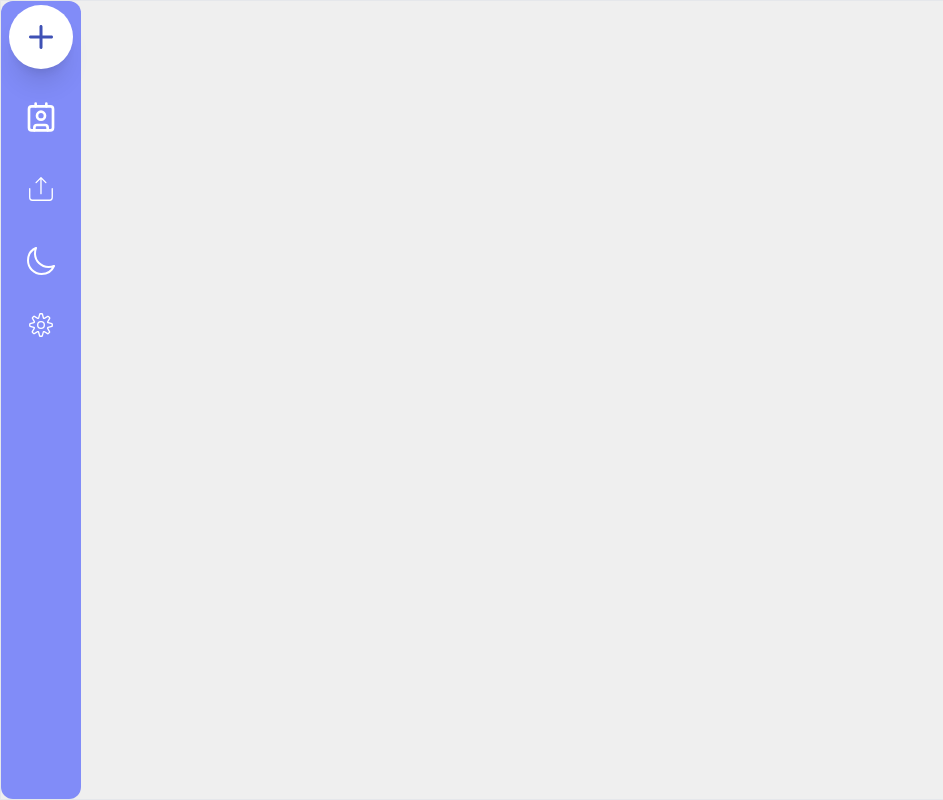
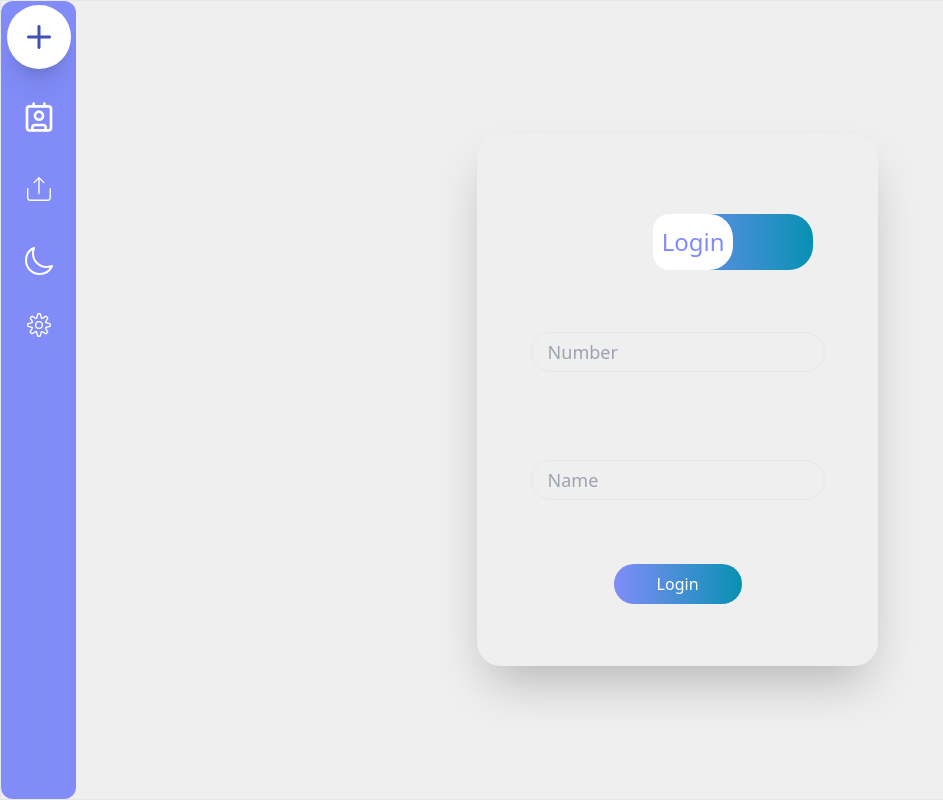
Before and after one commit to Jahaziel-19/contactos, a React (Vite) app in the folder front/: page / in a window 1280 px wide. Before the commit this address had no page. Shown: the whole page, without its empty margins (0-943 px from the left). Built offline with nearby package versions, Linux system fonts and the light colour scheme.

Commit message:
login medio hecho

```diff
--- a/front/package.json
+++ b/front/package.json
@@ -31,6 +31,6 @@
     "postcss": "^8.4.45",
     "tailwind-scrollbar": "^3.1.0",
     "tailwindcss": "^3.4.10",
-    "vite": "^5.4.1"
+    "vite": "^5.4.6"
   }
 }
--- a/front/src/App.jsx
+++ b/front/src/App.jsx
@@ -3,6 +3,8 @@ import Contacts from './Contacts/Contacts.jsx'
 import Leftbar from './Leftbar/Leftbar.jsx';
 import { BrowserRouter as  Router, Route, Routes } from 'react-router-dom';
 import AddContact from './Leftbar/Elements/AddContact/AddContact.jsx';
+import  Login  from './User/login.jsx';
+
 function App() {
 
   return (
@@ -13,9 +15,9 @@ function App() {
         <Routes>
              <Route path='/contacts' element={<Contacts/>}></Route>
             <Route path='/add-contact' element={<AddContact/>}/>
+            <Route path='/' element={<Login/>}></Route>
           </Routes>
-          </div>
-
+      </div>
       </Router>
 
     </>
--- a/front/src/InfoContacts/Info.jsx
+++ b/front/src/InfoContacts/Info.jsx
@@ -9,7 +9,14 @@ const Info = ({id}) => {
         const {title,textContent} = e.target;
         setModify({value:textContent,type:title});
     }
-
+    const handleChange = e =>{
+        const {value} = e.target;
+        setModify(values=>({...values,value:value}));
+        console.log(modify);
+    }
+    const handleBlur = e => {
+        setModify({value:null,type:null});
+    }
     return (
         <div className='bg-black h-full w-2/3 hide-scrollbar'>
         <div className="w-full h-full bg-custom-gray flex justify-center items-start pt-20">
@@ -17,14 +24,17 @@ const Info = ({id}) => {
                  <div className=" w-2/5 h-1/3 flex justify-center items-center bottom-10 relative">
                      <div className=" w-32 h-32 rounded-full bg-gradient-to-r from-indigo-400 to-cyan-600"></div>
                 </div>
-                {modify.type==='number'?
-                <input  value={modify.value}></input>
+                {modify.type==='number' ?
+                <input name="number" onBlur={handleBlur} onChange={handleChange} className="bg-custom-gray bottom-7 left-2 relative" value={modify.value}></input>
                 :
                 <p title="number" onDoubleClick={handleDblClick} className="text-black bottom-7 relative text-opacity-25" >{`numero de contacto ${id}`}</p>
                 }
-                <div className="bg-custom-gray w-5/6  bottom-7 relative">
-                    <p title="name" onDoubleClick={handleDblClick} className="text-cyan-600  break-words text-center text-2xl" >{`nombre de contacto ${id}`}</p>
-                    </div>
+                <div className="bg-custom-gray w-5/6  bottom-4 relative">
+                    {modify.type === "name" ?
+                    <input name="name" type="text"  onBlur={handleBlur} onChange={handleChange} className="bg-custom-gray left-24 text-2xl relative rounded-3xl pl-4" value={modify.value}  />
+                    :
+                    <p title="name" onDoubleClick={handleDblClick} className="text-cyan-600  break-words text-center text-2xl" >{`nombre de contacto ${id}`}</p>}
+                </div>
 
                 <div className=" w-4/5 h-1/6 bg-custom-gray z-10 flex items-center justify-center gap-16 bottom-4 relative">
                     <div className="rounded-full bg-gradient-to-r from-indigo-400 to-cyan-600 h-10 flex items-center justify-center w-10 hover:cursor-pointer" ><MdModeEdit color="white" className="w-2/3 h-2/3"></MdModeEdit></div>
--- /dev/null
+++ b/front/src/User/login.jsx
@@ -0,0 +1,120 @@
+import { useState, useEffect } from "react";
+import * as yup from 'yup';
+
+function Login() {
+    const [animation, setAnimation] = useState({ isAnimate: false, label: null });
+    const [formValues, setFormValues] = useState({
+        name: '',
+        number: '',
+        email: '',
+        general: ''
+    });
+    const [errors, setErrors] = useState({});
+    const [check, setCheck] = useState(false);
+    const [animation2, setAnimation2] = useState({ isAnimate: false, side: 'login' });
+
+    const schema = yup.object().shape({
+        name: yup.string()
+            .matches(/^[a-zA-Z]*$/, 'Name cannot contain special characters or numbers.')
+            .required('Name is required'),
+        number: yup.number()
+            .typeError('Number must be a valid number.')
+            .positive('The number must be positive.')
+            .required('Number is required.'),
+        email: yup.string()
+            .email('Invalid email address.')
+            .required('Email is required')
+    });
+
+    const handleChange = async e => {
+        const value = e.target.value;
+        const name = e.target.name;
+        setFormValues(values => ({ ...values, [name]: value }));
+
+        try {
+            await schema.validateAt(name, { ...formValues, [name]: value });
+            setErrors(errors => ({ ...errors, [name]: '' }));
+        } catch (error) {
+            setErrors(errors => ({ ...errors, [name]: error.message }));
+        }
+    };
+
+    const handleSubmit = e => {
+        e.preventDefault();
+        const { name, email, number } = errors;
+        if (name !== '' || email !== '' || number !== '') {
+            setErrors(values => ({ ...values, general: 'Fill well all the fields.' }));
+            return;
+        }
+        setErrors(values => ({ ...values, general: '' }));
+        setCheck(true);
+    };
+
+    const animationLoginSingUp = (side) => {
+        setAnimation2({ isAnimate: true, side });
+    };
+
+    useEffect(() => {
+        if (animation2.isAnimate) {
+            const timer = setTimeout(() => {
+                setAnimation2(prev => ({ ...prev, isAnimate: false }));
+            }, 1000); // La duración de la animación
+
+            return () => clearTimeout(timer);
+        }
+    }, [animation2.isAnimate]);
+
+    return (
+        <div className="bg-custom-gray w-screen hide-scrollbar h-full flex">
+            <div className="h-full w-full bg-custom-gray flex flex-col items-center justify-center">
+                <div className="h-2/3 w-1/3 bg-custom-gray rounded-3xl shadow-2xl">
+                    <div className="bg-gradient-to-r from-indigo-400 to-cyan-600 w-2/5 h-14 top-20 left-44 relative rounded-3xl flex">
+                        <div
+                            onClick={() => animationLoginSingUp('signup')}
+                            className={`w-1/2 h-full bg-white rounded-2xl flex items-center justify-center rounded-br-3xl rounded-tr-3xl ${animation2.isAnimate ? "animation-sing-login" : ""}`}
+                        >
+                            <p className={`text-2xl ${animation2.side === 'signup' ? 'text-gray-500' : 'text-indigo-400'}`}>
+                                {animation2.side === 'signup' ? 'Sign Up' : 'Login'}
+                            </p>
+                        </div>
+                    </div>
+                    <form className="gap-16 w-full h-full flex flex-col items-center justify-center" onSubmit={handleSubmit}>
+                        <div id="name-box" className="grid">
+                            <label htmlFor="number" className={animation.isAnimate && animation.label === 'number' ? "animation-label text-indigo-400" : 'opacity-0'}>Number</label>
+                            <input
+                                onChange={handleChange}
+                                name="number"
+                                placeholder='Number'
+                                type="number"
+                                className="bg-custom-gray border h-10 rounded-3xl text-lg p-4 focus:outline-none focus:ring-2 focus:ring-blue-500 focus:border-blue-500"
+                                onFocus={() => { setAnimation({ isAnimate: true, label: 'number' }) }}
+                            />
+                            {errors.number ? <div className="text-red-500">{errors.number}</div> : null}
+                        </div>
+                        <div id="name-box" className="grid">
+                            <label htmlFor="name" className={animation.isAnimate && animation.label === 'name' ? "animation-label text-indigo-400" : 'opacity-0'}>Name</label>
+                            <input
+                                name="name"
+                                placeholder='Name'
+                                type="text"
+                                className="bg-custom-gray border h-10 rounded-3xl text-lg p-4 focus:outline-none focus:ring-2 focus:ring-blue-500 focus:border-blue-500"
+                                onChange={handleChange}
+                                onFocus={() => { setAnimation({ isAnimate: true, label: 'name' }) }}
+                            />
+                            {errors.name ? <div className="text-red-500">{errors.name}</div> : null}
+                        </div>
+                        <button
+                            type="submit"
+                            className="w-32 h-10 bg-gradient-to-r from-indigo-400 to-cyan-600 rounded-3xl text-white hover:from-indigo-500 hover:to-cyan-700 hover:text-xl"
+                        >
+                            Login
+                        </button>
+                        {errors.general ? <div className="text-red-500">{errors.general}</div> : check ? <div className="text-green-500">Contact added successfully.</div> : null}
+                    </form>
+                </div>
+            </div>
+        </div>
+    );
+}
+
+export default Login;
--- a/front/src/index.css
+++ b/front/src/index.css
@@ -45,3 +45,15 @@ input[type="number"]::-webkit-outer-spin-button {
     -webkit-appearance: none;
     margin: 0;
 }
+
+.animation-sing-login{
+    animation-name: side-to-side;
+    animation-duration: 1s;
+    animation-timing-function: linear;
+    animation-fill-mode: forwards;
+}
+@keyframes side-to-side{
+    to{
+        transform: translateX(100%);
+    }
+}
```
Also changed, not shown: 1 other file (tests, documents, lock files or other folders).
